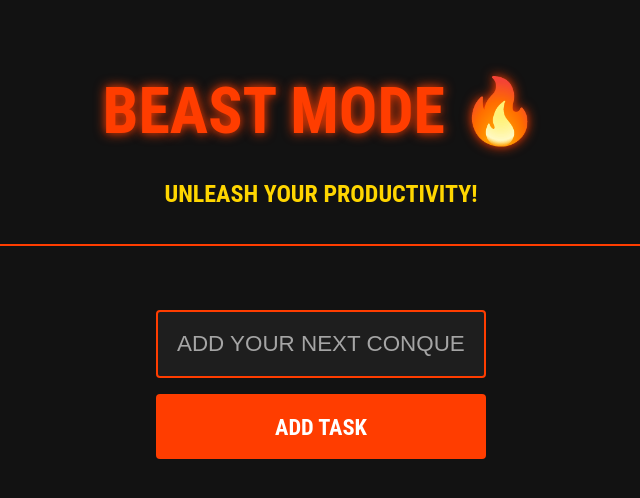
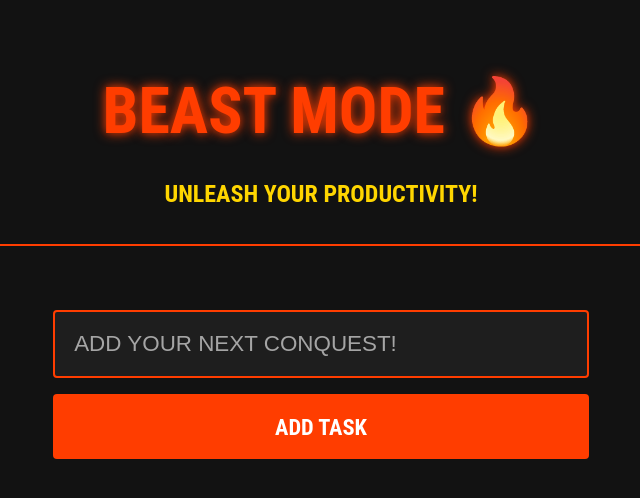
Before and after one commit to Rakeye/beast-mode, a React (Create React App) app: page / in a window 1280 px wide. Shown: the top 498 px of the page, without its empty margins (319-959 px from the left). Built offline with nearby package versions, Linux system fonts and the light colour scheme.

Commit message:
Fixed input field width consistency

```diff
--- a/src/components/TaskManager/styles.ts
+++ b/src/components/TaskManager/styles.ts
@@ -14,8 +14,9 @@ const glowAnimation = keyframes`
 
 export const TaskManagerContainer = styled.div`
   padding: 2rem;
-  max-width: 800px;
+  max-width: 600px;
   margin: 0 auto;
+  width: 100%;
 `;
 
 export const InputContainer = styled.div`
@@ -24,7 +25,6 @@ export const InputContainer = styled.div`
   align-items: center;
   gap: 1rem;
   width: 100%;
-  max-width: 600px;
   margin: 0 auto;
 `;
 
```
